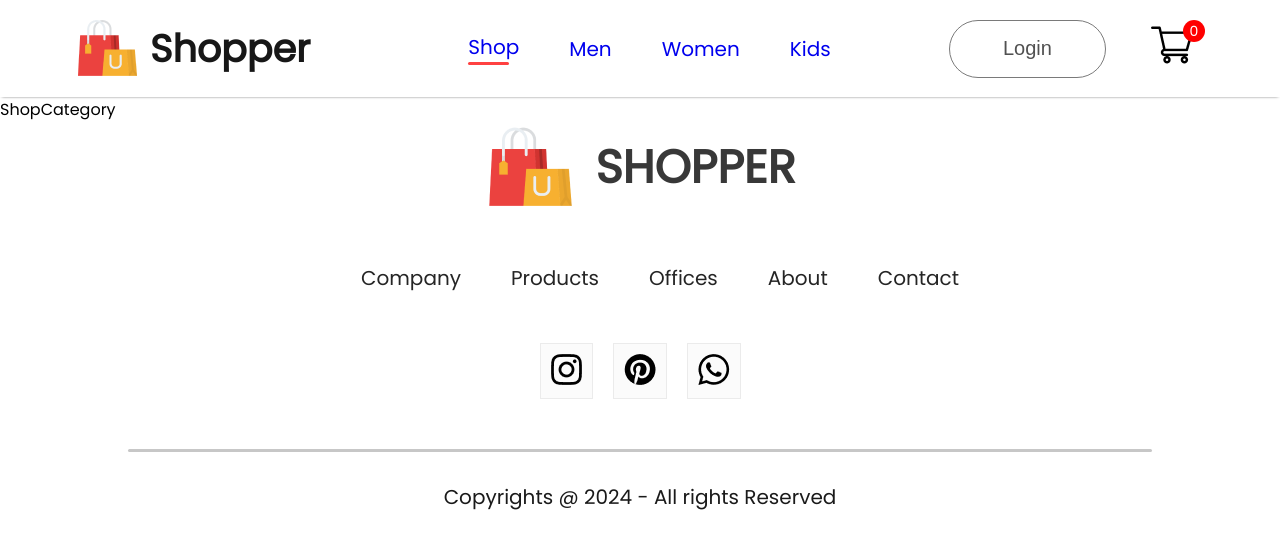
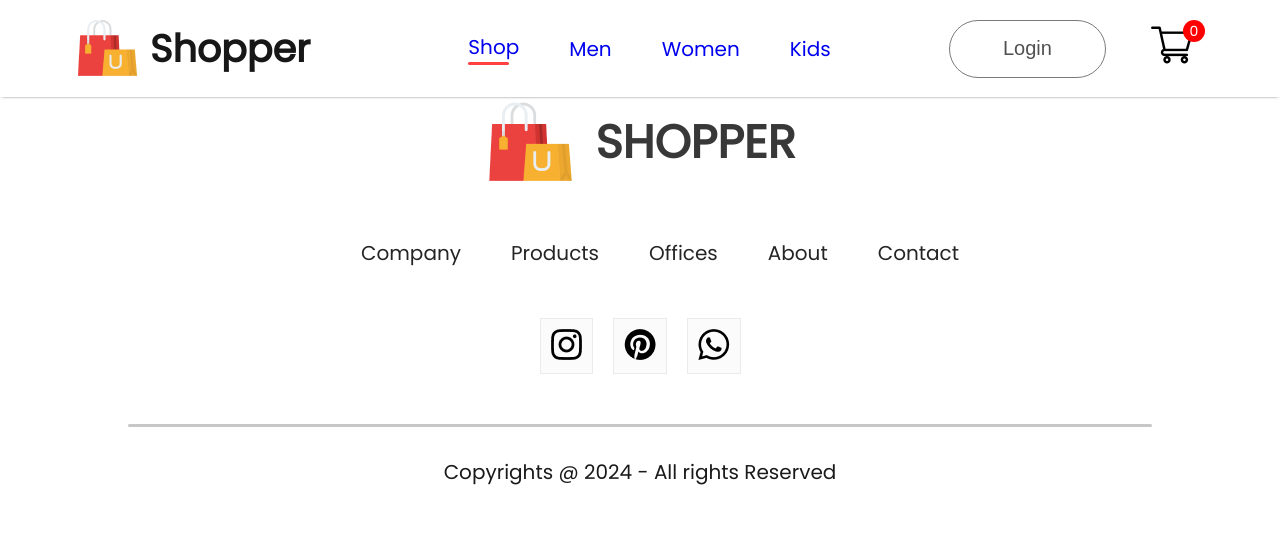
Before and after one commit to tajemouti/e-commerce, a React (Create React App) app: page /men in a window 1280 px wide. Shown: the top 548 px of the page. Built offline with nearby package versions, Linux system fonts and the light colour scheme.

Commit message:
Import css file to ShopCategory component

```diff
--- a/src/pages/ShopCategory.jsx
+++ b/src/pages/ShopCategory.jsx
@@ -1,8 +1,11 @@
 import React from 'react'
+import './css/shop_category'
 
 const ShopCategory = () => {
   return (
-    <div>ShopCategory</div>
+    <div className='shop-category'>
+
+    </div>
   )
 }
 
```
Also changed, not shown: src/pages/css/shop_category.css (added).
